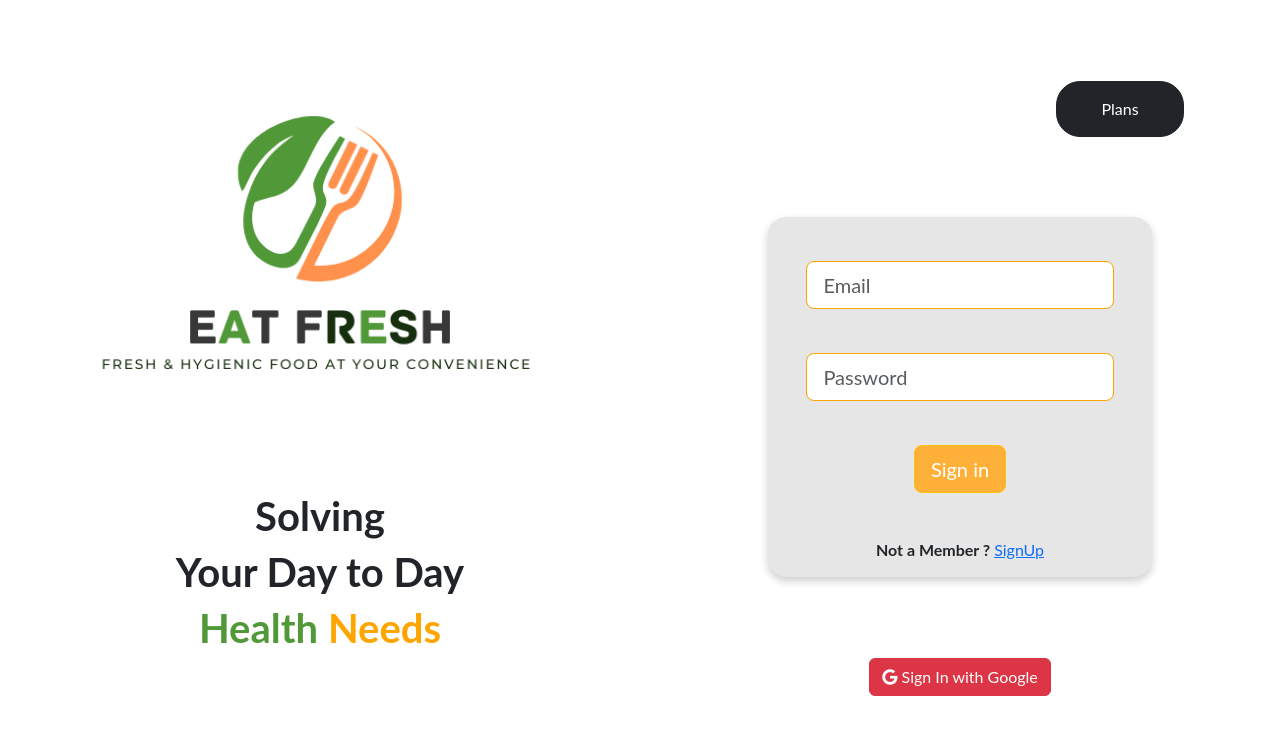
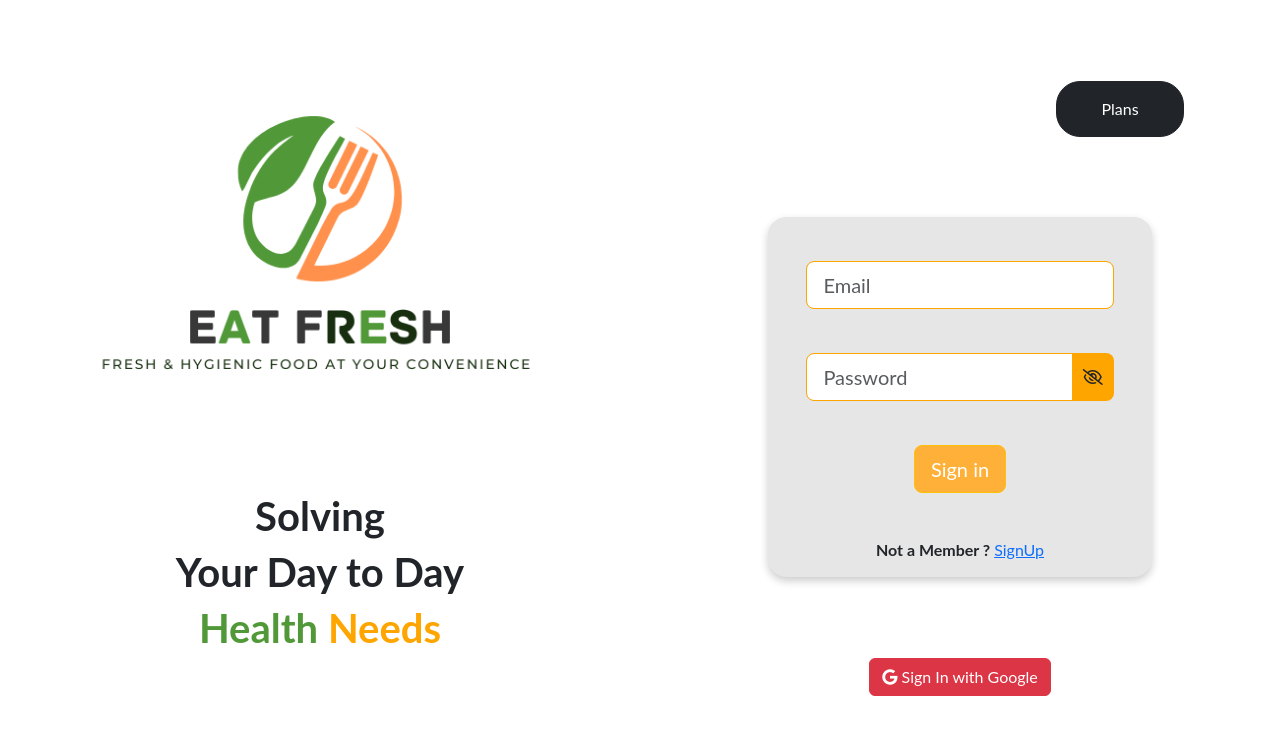
Before and after one commit to Globetrottercode/react_eat_fresh, a React (Create React App) app: page /login in a window 1280 px wide. Shown: the top 734 px of the page. Built offline with nearby package versions, Linux system fonts and the light colour scheme.

Commit message:
Added password eye in login.js

```diff
--- a/src/css/dashboard.module.css
+++ b/src/css/dashboard.module.css
@@ -195,7 +195,7 @@ flex-direction: column; */
 }
 
 .creditValue > p {
-  font-weight: bolder;
+  font-weight: 300;
   font-size: 2vh;
   margin-top: 7%;
 }
--- a/src/css/styles.css
+++ b/src/css/styles.css
@@ -57,6 +57,16 @@ body {
   flex-direction: column;
   justify-content: space-evenly;
   align-items: center;
+}
+
+.eye {
+  background-color: orange;
+  padding-left: 3.5%;
+  padding-right: 3.5%;
+  display: flex;
+  align-items: center;
+  border-top-right-radius: 1vh;
+  border-bottom-right-radius: 1vh;
 }
 
 .rightUpper {
--- a/src/pages/Login.js
+++ b/src/pages/Login.js
@@ -9,6 +9,7 @@ import { notify } from "../alerts/toastify";
 import "../css/styles.css";
 
 function Login() {
+  let [isOn, setIsOn] = useState(false);
   let currentUser = useSelector((state) => state.currentUser);
   const dispatch = useDispatch();
   const navigate = useNavigate();
@@ -17,6 +18,9 @@ function Login() {
     password: "",
   });
   //
+  function handleEye() {
+    setIsOn(!isOn);
+  }
   const onChange = (e) => {
     setCredentials({ ...credentials, [e.target.name]: e.target.value });
   };
@@ -120,7 +124,42 @@ function Login() {
                 onChange={onChange}
               />
             </div>
-            <div className="input-group input-group-lg ">
+            {isOn ? (
+              <div className="input-group input-group-lg ">
+                <input
+                  style={{ borderColor: "orange" }}
+                  value={credentials.password}
+                  name="password"
+                  type="text"
+                  placeholder="Password"
+                  className="form-control"
+                  aria-label="Sizing example input"
+                  aria-describedby="inputGroup-sizing-lg"
+                  onChange={onChange}
+                />
+                <div onClick={handleEye} className="eye">
+                  <i class="fa-sharp fa-regular fa-eye"></i>
+                </div>
+              </div>
+            ) : (
+              <div className="input-group input-group-lg ">
+                <input
+                  style={{ borderColor: "orange" }}
+                  value={credentials.password}
+                  name="password"
+                  type="password"
+                  placeholder="Password"
+                  className="form-control"
+                  aria-label="Sizing example input"
+                  aria-describedby="inputGroup-sizing-lg"
+                  onChange={onChange}
+                />
+                <div onClick={handleEye} className="eye">
+                  <i class="fa-sharp fa-regular fa-eye-slash"></i>
+                </div>
+              </div>
+            )}
+            {/* <div className="input-group input-group-lg ">
               <input
                 style={{ borderColor: "orange" }}
                 value={credentials.password}
@@ -132,7 +171,7 @@ function Login() {
                 aria-describedby="inputGroup-sizing-lg"
                 onChange={onChange}
               />
-            </div>
+            </div> */}
             <button
               onClick={handleClick}
               type="submit"
--- a/src/pages/SettingsPages/Cancellation.js
+++ b/src/pages/SettingsPages/Cancellation.js
@@ -22,7 +22,7 @@ let getLastPlan = getAllPlans.getLastPlan;
 let pricing = {
   vegBasic: 130,
   vegPremium: 170,
-  nonVegBaisc: 150,
+  nonVegBasic: 150,
   nonVegPremium: 200,
 };
 
@@ -30,18 +30,26 @@ function Cancellation() {
   let navigate = useNavigate();
   let [selectedMeal, setSelectedMeal] = useState("Breakfast");
   let currCredits = localStorage.getItem("credits");
-  console.log(currCredits);
+  // console.log("currCredits", currCredits);
   let date = new Date();
   date.setDate(date.getDate() + 1);
   let nextDay =
     date.getDate() + "-" + (date.getMonth() + 1) + "-" + date.getFullYear();
   let plan = JSON.parse(localStorage.getItem("lastPlan"));
+  // console.log("plan", plan);
   let selectedPlan = plan.selectedPlan;
-  let creditsForDay = pricing[selectedPlan];
+  // console.log(selectedPlan, "selectedPlan");
+  let creditsForDay = pricing[`${selectedPlan}`];
+  // console.log(creditsForDay, "creditsForday");
   let creditsForMeal = Math.trunc(pricing[selectedPlan] / 3);
+  // console.log(creditsForMeal, "creditsForDay");
   async function handleDayProceed() {
     console.log("hello");
     let credits = Number(currCredits) + Number(creditsForDay);
+    //
+    console.log(credits, "credits");
+    console.log(creditsForDay);
+    //
     let user = await getUser(localStorage.getItem("username"));
     let updated = await updateCredits(user._id, credits);
     localStorage.setItem("credits", updated);
--- a/src/pages/Signup.js
+++ b/src/pages/Signup.js
@@ -14,7 +14,10 @@ import { signUpSubject } from "../messages/emailSubject";
 import "../css/styles.css";
 
 function SignUp() {
-  console.log(process.env.REACT_APP_ABC, "oo");
+  let [isOn, setIsOn] = useState(false);
+  function handleEye() {
+    setIsOn(!isOn);
+  }
   let currentUser = useSelector((state) => state.currentUser);
   const dispatch = useDispatch();
   const navigate = useNavigate();
@@ -186,7 +189,24 @@ function SignUp() {
                 onChange={onChange}
               />
             </div>
-            <div className="input-group input-group-lg ">
+            {isOn ? (
+              ""
+            ) : (
+              <div className="input-group input-group-lg ">
+                <input
+                  value={register.password}
+                  name="password"
+                  style={{ borderColor: "orange" }}
+                  placeholder="Password"
+                  type="password"
+                  className="form-control"
+                  aria-label="Sizing example input"
+                  aria-describedby="inputGroup-sizing-lg"
+                  onChange={onChange}
+                />
+              </div>
+            )}
+            {/* <div className="input-group input-group-lg ">
               <input
                 value={register.password}
                 name="password"
@@ -198,7 +218,7 @@ function SignUp() {
                 aria-describedby="inputGroup-sizing-lg"
                 onChange={onChange}
               />
-            </div>
+            </div> */}
             <div className="input-group input-group-lg ">
               <input
                 value={register.repass}
```
